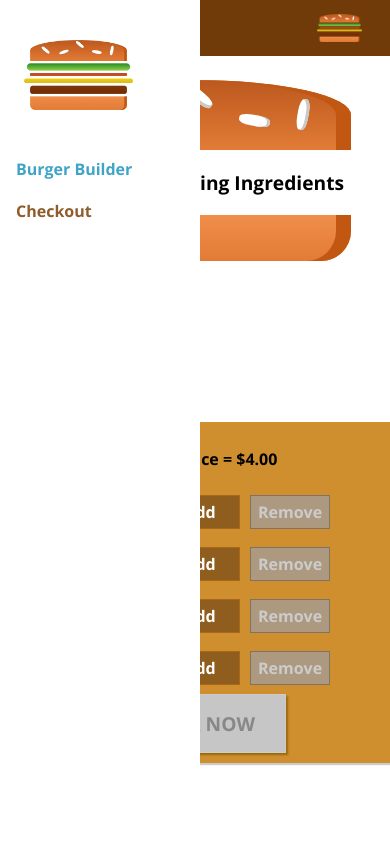
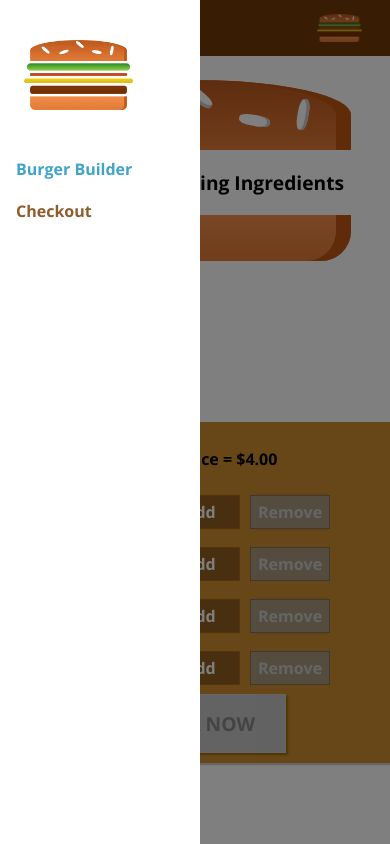
Before and after one commit to IvnRmcd/react-tutorial, a React app: page / in a window 390 px wide. Built offline with nearby package versions, Linux system fonts and the light colour scheme.

Commit message:
Add interactivity to the mobile menu

```diff
--- a/src/components/Layout/Layout.js
+++ b/src/components/Layout/Layout.js
@@ -1,15 +1,30 @@
-import React from "react";
+import React, { Component } from "react";
 import Aux from "../../hoc/Auxillary"; //AUX allows adjacent JSX elements to exist next to each other
 import styles from "./Layout.module.css";
 import Toolbar from "../Navigation/Toolbar/Toolbar";
 import SideDrawer from "../Navigation/SideDrawer/SideDrawer";
 
-const layout = (props) => (
-  <Aux>
-    <Toolbar />
-    <SideDrawer />
-    <main className={styles.Content}>{props.children}</main>
-  </Aux>
-);
+class Layout extends Component {
+  state = {
+    showSideDrawer: true,
+  };
 
-export default layout;
+  closeSideDrawerHandler = () => {
+    this.setState({ showSideDrawer: false });
+  };
+
+  render() {
+    return (
+      <Aux>
+        <Toolbar />
+        <SideDrawer
+          open={this.state.showSideDrawer}
+          closed={this.closeSideDrawerHandler}
+        />
+        <main className={styles.Content}>{this.props.children}</main>
+      </Aux>
+    );
+  }
+}
+
+export default Layout;
--- a/src/components/Navigation/SideDrawer/SideDrawer.js
+++ b/src/components/Navigation/SideDrawer/SideDrawer.js
@@ -2,15 +2,24 @@
 import Logo from "../../Logo/Logo";
 import NavigationItems from "../NavigationItems/NavigationItems";
 import styles from "./SideDrawer.module.css";
+import Backdrop from "../../UI/Backdrop/Backdrop";
+import Aux from "../../../hoc/Auxillary";
 
-const sideDrawer = () => {
+const sideDrawer = (props) => {
+  let attachedStyles = [styles.SideDrawer, styles.Close];
+  if (props.open) {
+    attachedStyles = [styles.SideDrawer, styles.Open];
+  }
   return (
-    <div className={styles.SideDrawer}>
-      <Logo height="11%" margin="30px" />
-      <nav>
-        <NavigationItems />
-      </nav>
-    </div>
+    <Aux>
+      <Backdrop show={props.open} clicked={props.closed} />
+      <div className={attachedStyles.join(" ")}>
+        <Logo height="11%" margin="30px" />
+        <nav>
+          <NavigationItems />
+        </nav>
+      </div>
+    </Aux>
   );
 };
 
--- a/src/components/Navigation/SideDrawer/SideDrawer.module.css
+++ b/src/components/Navigation/SideDrawer/SideDrawer.module.css
@@ -23,5 +23,5 @@
 }
 
 .Close {
-  transform: translateX(-100);
+  transform: translateX(-100%);
 }
```
